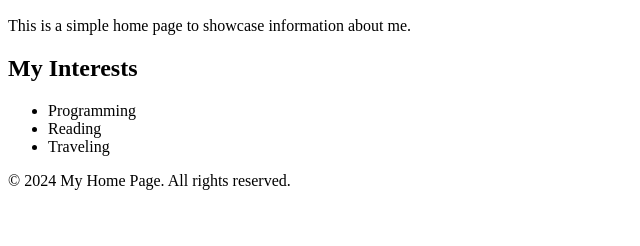
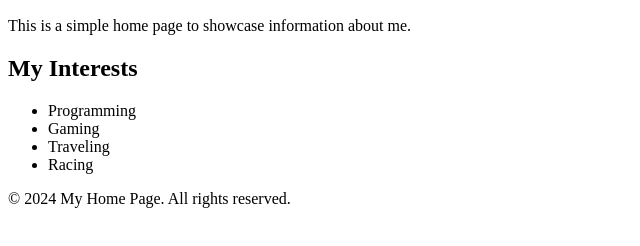
Before and after one commit to BHARATH0252/New-Proj, a plain HTML site: page home.html in a window 1280 px wide. Shown: the part 110-356 px from the top of the page, without its empty margins (0-640 px from the left). Drawn offline with Linux system fonts and the light colour scheme.

Commit message:
Changes add to home

```diff
--- a/home.html
+++ b/home.html
@@ -3,7 +3,7 @@
 <head>
     <meta charset="UTF-8">
     <meta name="viewport" content="width=device-width, initial-scale=1.0">
-    <title>My Home Page</title>
+    <title>Home Page</title>
 </head>
 <body>
 
@@ -21,8 +21,9 @@
         <h2>My Interests</h2>
         <ul>
             <li>Programming</li>
-            <li>Reading</li>
+            <li>Gaming</li>
             <li>Traveling</li>
+            <li>Racing</li>
         </ul>
     </section>
 
```
